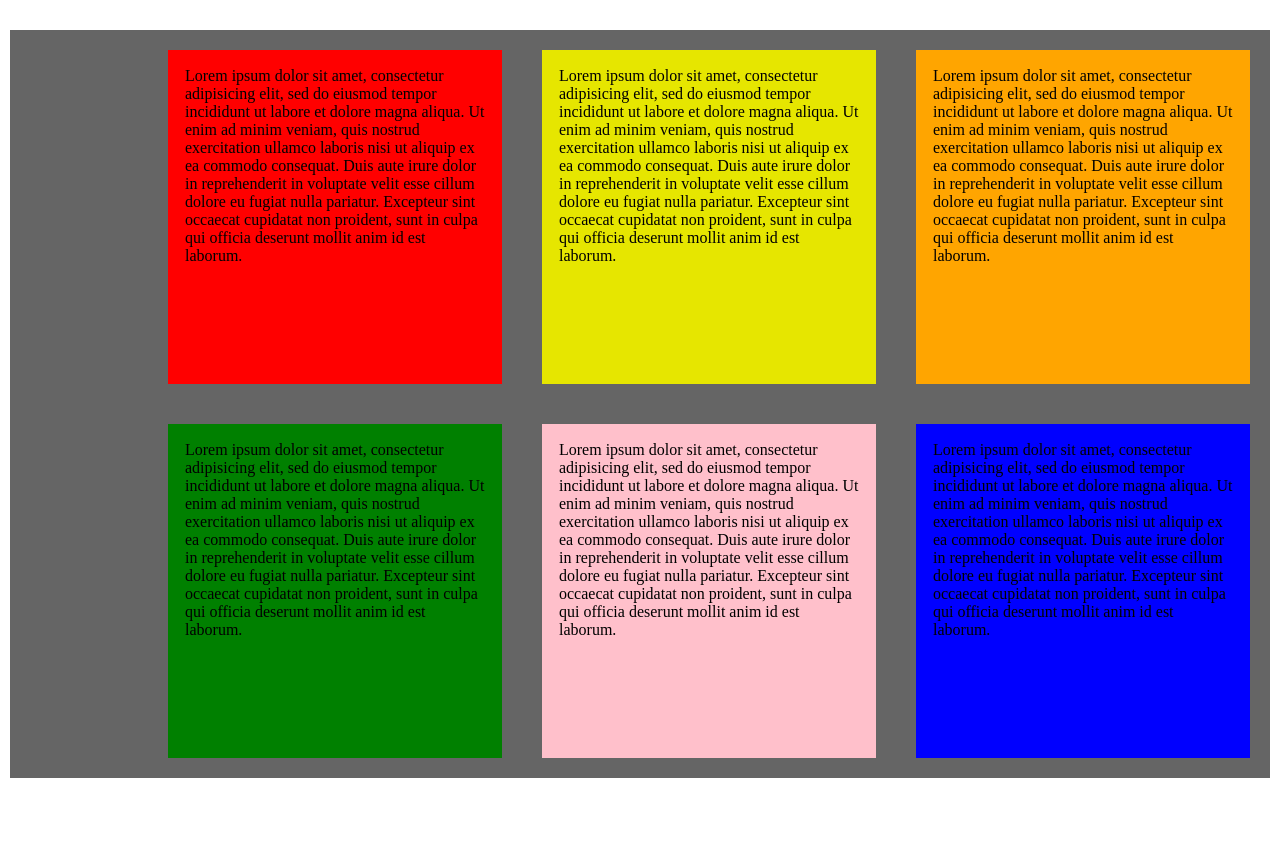
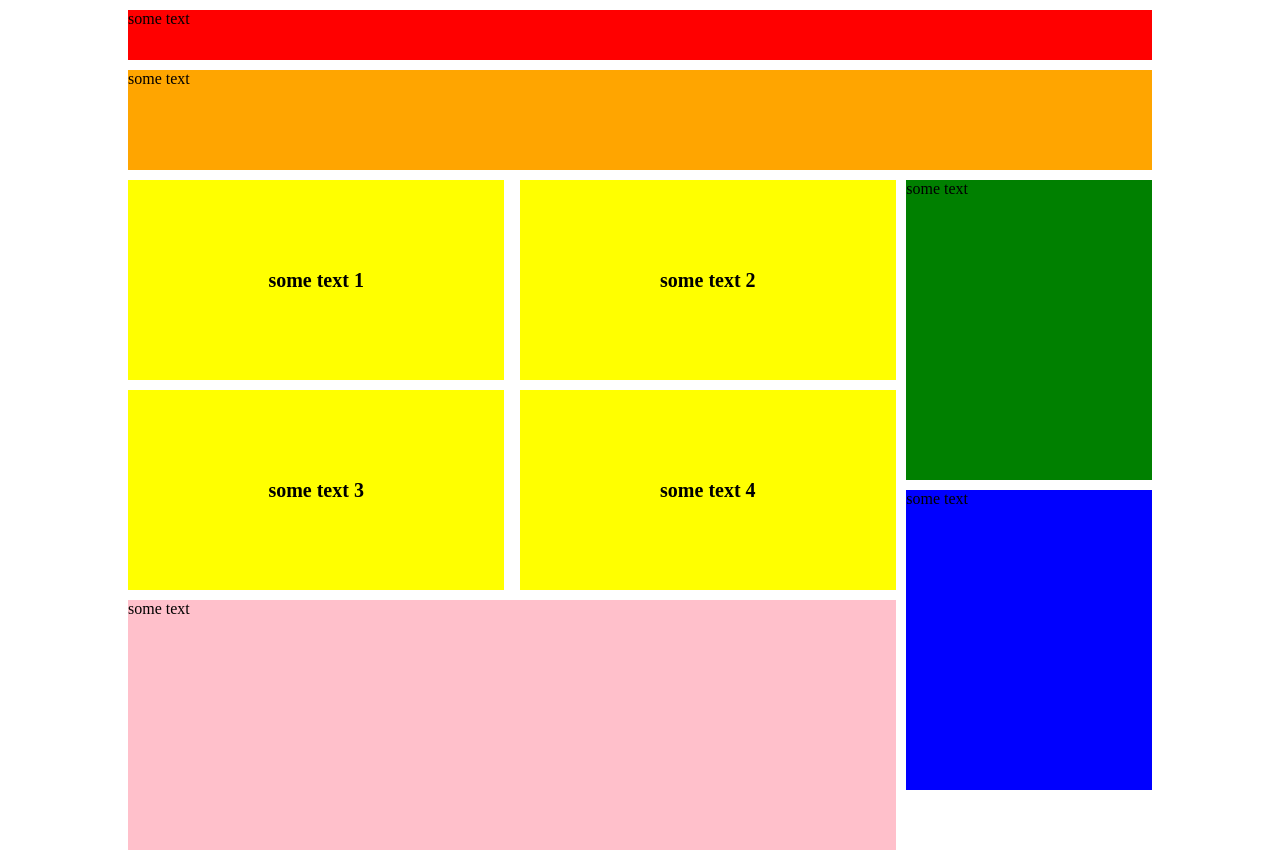
Before and after one commit to bohdanMelnychuk/flexing-layout, a plain HTML site: page index.html in a window 1280 px wide. Before the commit the page ends 808 px from the top, so only its background shows below. Drawn offline with Linux system fonts and the light colour scheme.

Commit message:
Responsive with flex

```diff
--- /dev/null
+++ b/css/style.css
@@ -0,0 +1,124 @@
+body{
+margin:0;
+}
+.wrapper{
+  width: 1024px;
+  margin: 0 auto;
+  transition: width ease 1s;
+}
+div.header{
+  background-color: #FF0000;
+    height: 50px;
+    margin: 10px 0;
+}
+div.content_1{
+  background-color: #FFFF00;
+    height: 100px;
+    margin: 10px 0;
+}
+div.b3{
+  background-color: #FFA500;
+    height: 100px;
+    margin: 10px 0;
+}
+div.b4{
+  background-color: #008000;
+    height: 100px;
+    margin: 10px 0;
+}
+div.b5{
+  background-color: #FFC0CB;
+    height: 100px;
+    margin: 10px 0;
+}
+div.b6{
+  background-color: #0000FF;
+    height: 100px;
+    margin: 10px 0;
+}
+@media only screen and (max-width:478px){
+  div.content_2,div.content_3,div.content_4{
+    display: none;
+  }
+}
+@media only screen and (min-width:479px) and (max-width:768px){
+
+div.main-section{
+  width: 768px;
+  display: flex;
+  flex-flow: row wrap;
+  justify-content: space-between;
+}
+.b1,.b6{
+  width: 100%;
+  margin: 0;
+}
+div.b3{
+  width: 70%;
+  order:-2;
+  margin: 0;
+}
+div.b4{
+  width: 28.5%;
+  order:-1;
+  margin: 0;
+}
+.main-content:first-child{
+  width: 100%;
+}
+div.b5{
+  height: 250px;
+  width: 100%;
+  margin: 0;
+}
+div.content_2,div.content_3,div.content_4{
+  display: none;
+}
+}
+@media only screen and (min-width:769px){
+  div.main-section{
+    display: flex;
+    flex-direction: row;
+    flex-wrap: wrap;
+    justify-content: space-between;
+}
+  div.b3{
+    width: 100%;
+    order:-1;
+    margin: 0;
+  }
+  div.main-content{
+    width: 75%;
+    display: flex;
+    flex-flow: row wrap;
+    justify-content: space-between;
+  }
+  div.content_1,div.content_2,div.content_3,div.content_4{
+    background-color: #FFFF00;
+      height: 200px;
+      margin: 10px 0 0 0;
+      width: 49%;
+      text-align: center;
+      justify-content: center;
+      display: flex;
+ }
+ .main-content div .content{
+   align-self: center;
+   font-weight: bold;
+   font-size: 20px;
+ }
+ div.b4{
+   width: 24%;
+   height: 300px;
+ }
+ div.b6{
+   width: 24%;
+   height: 300px;
+   margin-top: -100px;
+
+ }
+  div.b5{
+    width: 75%;
+    height: 250px;
+  }
+}
--- a/index.html
+++ b/index.html
@@ -1,22 +1,35 @@
 <!DOCTYPE html>
 <html>
+
 <head>
-  <meta charset="utf-8" />
-  <meta name="viewport" content="width=device-width, initial-scale=1" />
-  <title>Landing Page</title>
-  <link rel="stylesheet" href="style.css" />
+  <meta charset="utf-8">
+  <meta name="viewport" content="width=device-width, initial-scale=1">
+  <title>Responsive design</title>
+  <link rel="stylesheet" href="css/style.css">
 </head>
 
 <body>
+  <!--stars wrapper-->
   <div class="wrapper">
-    <div class="b1">Lorem ipsum dolor sit amet, consectetur adipisicing elit, sed do eiusmod tempor incididunt ut labore et dolore magna aliqua. Ut enim ad minim veniam, quis nostrud exercitation ullamco laboris nisi ut aliquip ex ea commodo consequat. Duis aute irure dolor in reprehenderit in voluptate velit esse cillum dolore eu fugiat nulla pariatur. Excepteur sint occaecat cupidatat non proident, sunt in culpa qui officia deserunt mollit anim id est laborum.</div>
-    <div class="b2">Lorem ipsum dolor sit amet, consectetur adipisicing elit, sed do eiusmod tempor incididunt ut labore et dolore magna aliqua. Ut enim ad minim veniam, quis nostrud exercitation ullamco laboris nisi ut aliquip ex ea commodo consequat. Duis aute irure dolor in reprehenderit in voluptate velit esse cillum dolore eu fugiat nulla pariatur. Excepteur sint occaecat cupidatat non proident, sunt in culpa qui officia deserunt mollit anim id est laborum.</div>
-    <div class="b3">Lorem ipsum dolor sit amet, consectetur adipisicing elit, sed do eiusmod tempor incididunt ut labore et dolore magna aliqua. Ut enim ad minim veniam, quis nostrud exercitation ullamco laboris nisi ut aliquip ex ea commodo consequat. Duis aute irure dolor in reprehenderit in voluptate velit esse cillum dolore eu fugiat nulla pariatur. Excepteur sint occaecat cupidatat non proident, sunt in culpa qui officia deserunt mollit anim id est laborum.</div>
-    <div class="b4">Lorem ipsum dolor sit amet, consectetur adipisicing elit, sed do eiusmod tempor incididunt ut labore et dolore magna aliqua. Ut enim ad minim veniam, quis nostrud exercitation ullamco laboris nisi ut aliquip ex ea commodo consequat. Duis aute irure dolor in reprehenderit in voluptate velit esse cillum dolore eu fugiat nulla pariatur. Excepteur sint occaecat cupidatat non proident, sunt in culpa qui officia deserunt mollit anim id est laborum.</div>
-    <div class="b5">Lorem ipsum dolor sit amet, consectetur adipisicing elit, sed do eiusmod tempor incididunt ut labore et dolore magna aliqua. Ut enim ad minim veniam, quis nostrud exercitation ullamco laboris nisi ut aliquip ex ea commodo consequat. Duis aute irure dolor in reprehenderit in voluptate velit esse cillum dolore eu fugiat nulla pariatur. Excepteur sint occaecat cupidatat non proident, sunt in culpa qui officia deserunt mollit anim id est laborum.</div>
-    <div class="b6">Lorem ipsum dolor sit amet, consectetur adipisicing elit, sed do eiusmod tempor incididunt ut labore et dolore magna aliqua. Ut enim ad minim veniam, quis nostrud exercitation ullamco laboris nisi ut aliquip ex ea commodo consequat. Duis aute irure dolor in reprehenderit in voluptate velit esse cillum dolore eu fugiat nulla pariatur. Excepteur sint occaecat cupidatat non proident, sunt in culpa qui officia deserunt mollit anim id est laborum.</div>
-
+    <div class="header">some text</div>
+    <!--start main-section-->
+    <div class="main-section">
+      <!--start main-content-->
+      <div class="main-content">
+        <div class="content_1"><p class="content">some text 1</p></div>
+        <div class="content_2"><p class="content">some text 2</p></div>
+        <div class="content_3"><p class="content">some text 3</p></div>
+        <div class="content_4"><p class="content">some text 4</p></div>
+      </div>
+      <!--end main-content-->
+        <div class="b3">some text</div>
+        <div class="b4">some text</div>
+      <div class="b5">some text</div>
+      <div class="b6">some text</div>
+    </div>
+    <!--end main-section-->
   </div>
+  <!--end wrapper-->
 </body>
 
 </html>
--- a/style.css
+++ /dev/null
@@ -1,63 +0,0 @@
-body{
-margin:0;
-}
-.wrapper{
-  display: flex;
-  width: 1260px;
-  margin: 30px auto;
-  background-color: #656565;
-  flex-flow: row wrap;
-  justify-content:flex-end;
-    /*align-content:center;*/
-  align-items:stretch;
-}
-.b1{
-  width: 300px;
-  height: 300px;
-  margin: 20px;
-  padding: 17px;
-  background-color: #FF0000;
-  align-self: ;
-}
-.b2{
-  width: 300px;
-  height: 300px;
-  margin: 20px;
-  padding: 17px;
-  background-color: #E6E600;
-  order: ;
-}
-.b3{
-  width: 300px;
-  height: 300px;
-  margin: 20px;
-  padding: 17px;
-  background-color: #FFA500;
-}
-.b4{
-  width: 300px;
-  height: 300px;
-  margin: 20px;
-  padding: 17px;
-  background-color: #008000;
-}
-.b5{
-  width: 300px;
-  height: 300px;
-  margin: 20px;
-  padding: 17px;
-  background-color: #FFC0CB;
-}
-.b6{
-  width: 300px;
-  height: 300px;
-  margin: 20px;
-  padding: 17px;
-  background-color: #0000FF;
-}
-/*
-.b1{
-  width: 200px;
-  height: 200px;
-  background-color: #FF0000;
-}*/
```
